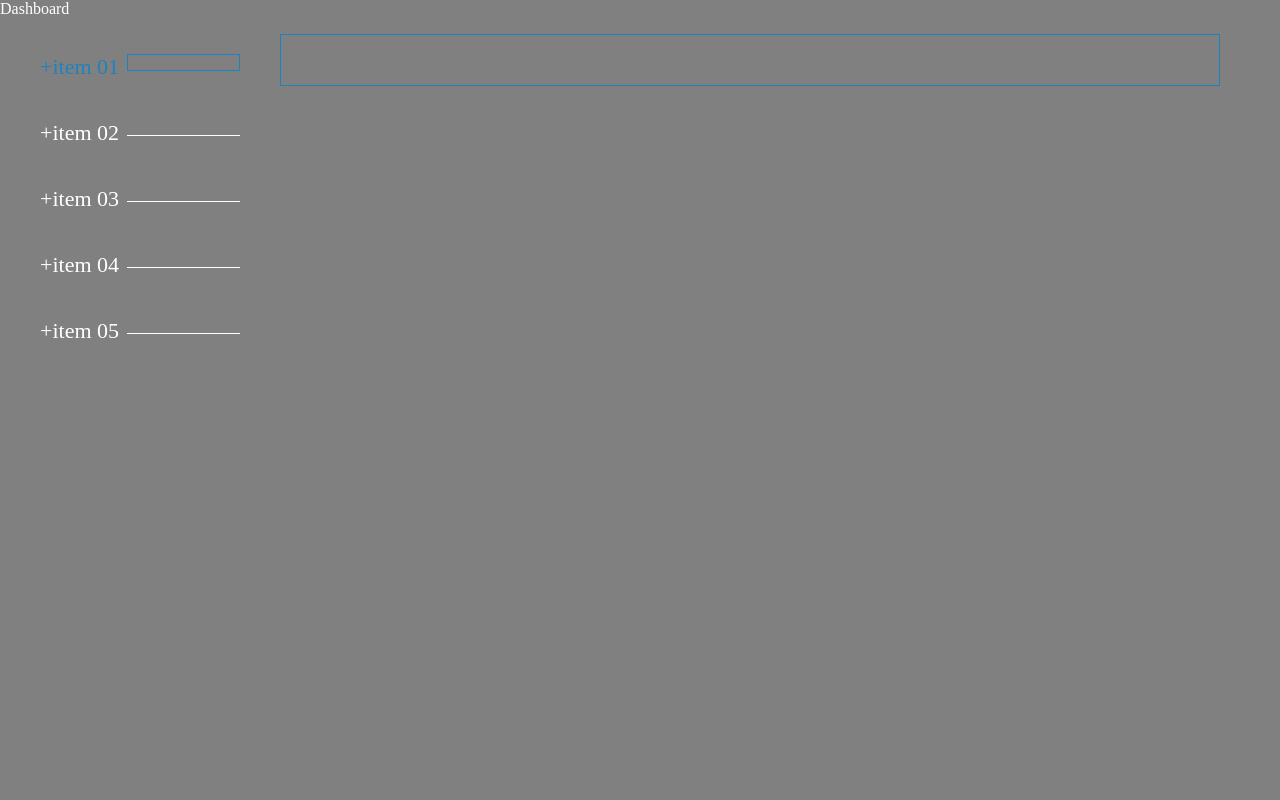
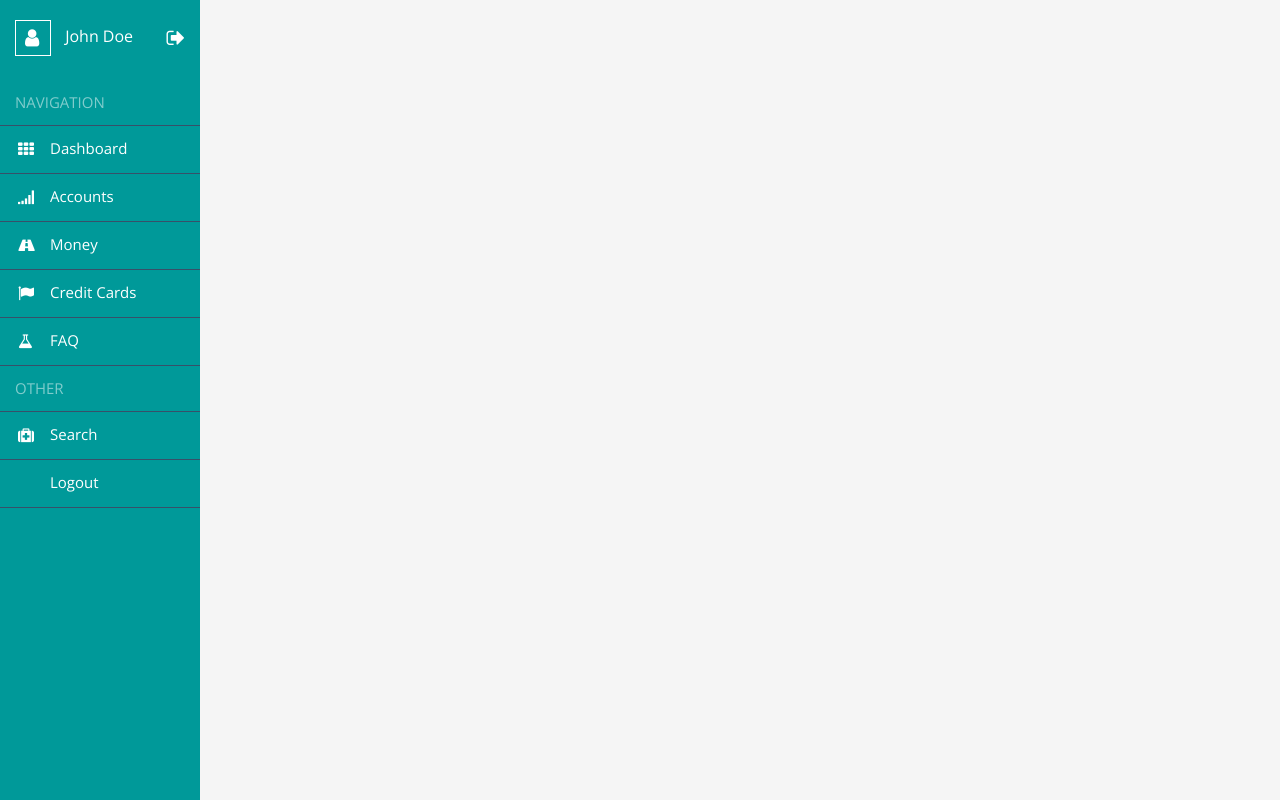
Before and after one commit to stuycs-softdev-fall-2013/proj3-6-BAJA, a Flask app: template sites/bank/templates/dashboard.html in a window 1280 px wide. Run offline with Flask 2, Linux system fonts and the light colour scheme; the template is opened without the code that fills it, so the values that code supplies are empty; some libraries are stand-ins or nearby versions; some web fonts are replaced.

Commit message:
Scrap, start over

```diff
--- a/sites/bank/static/dashboard.css
+++ b/sites/bank/static/dashboard.css
@@ -1,122 +1,216 @@
-@font-face{
-	font-family: Electrotome;
-	src: url('https://dl.dropbox.com/u/29176679/SF%20Electrotome.ttf')
+@import url("http://fonts.googleapis.com/css?family=Open+Sans");
+@import url("http://netdna.bootstrapcdn.com/font-awesome/4.0.3/css/font-awesome.css");
+* {
+  margin: 0;
+  padding: 0;
+  box-sizing: border-box;
 }
 
-@-webkit-keyframes pulse {
-	0%{
-		border:1px solid rgb(0,250,250);
-	}
-	50%{
-		border:1px solid rgb(50,50,150);
-	}
-	100%{
-		border:1px solid rgb(0,250,250);
-	}
+:before, :after {
+  content: '';
+  display: block;
+  position: absolute;
+  box-sizing: border-box;
 }
 
-@-webkit-keyframes pulse_text {
-	0%{
-		color:rgb(0,250,250);
-	}
-	50%{
-		color:rgb(50,50,150);
-	}
-	100%{
-		color:rgb(0,250,250);
-	}
+html, body {
+  height: 100%;
 }
 
-.selected .row, .pulse{
-	-webkit-animation: pulse 2s infinite;
-	-webkit-animation-timing-function: linear;
+body {
+  font: 15px/1 'Open Sans', sans-serif;
+  color: #777;
 }
 
-.selected > div:first-child, .selected > span{
-	-webkit-animation: pulse_text 2s infinite;
-	-webkit-animation-timing-function: linear;
+a {
+  cursor: pointer;
 }
 
-header{
-	font-family: Electrotome;
-	color:white;
+ul {
+  list-style: none;
 }
 
-footer{
-	font-family: Electrotome;
-	color:rgb(100,100,100);
-	text-align: center;
-
+.wrapper {
+  display: flex;
+  min-height: 100%;
 }
 
-section{
-	border:1px solid rgba(0,100,75,1);
-	min-height: 50px;
-	min-width: 50px;
-	margin-right: 60px;
+nav {
+  width: 200px;
+  background: #009999;
 }
 
-span,div{
+nav header {
+  position: relative;
+  height: 80px;
+  padding: 20px 0 0 15px;
+  font-size: 16px;
+  color: #fff;
+  background: #009999;
 }
 
-body{
-	background: #808080;
-	padding: 0;
-	margin: 0;
+nav header span {
+  position: relative;
+  display: inline-block;
+  width: 36px;
+  height: 36px;
+  margin: 0 10px 0 0;
+  vertical-align: middle;
+  border: 1px solid #fff;
 }
 
-.flex{
-	display: -moz-box;
-	display: -webkit-box;
-	display: -ms-flexbox;
-	display: -o-box;
-	display: box;
+nav header span:before {
+  content: '\f007';
+  font: normal 20px fontawesome;
+  top: 7px;
+  left: 9px;
 }
 
-#content{
-	width: 100%;
+nav header a:before {
+  content: '\f08b';
+  font: normal 20px fontawesome;
+  top: 28px;
+  right: 15px;
 }
 
-#content article, .content aside{
-	min-height: 20px;
-	min-width: 20px;
+nav ul span {
+  display: block;
+  padding: 15px;
+  color: rgba(255, 255, 255, 0.5);
+  text-transform: uppercase;
+  border-bottom: 1px solid #385069;
 }
 
-#content article{
-	-moz-box-flex:8.0;
-	-webkit-box-flex:8.0;
-	-ms-flexbox-flex:8.0;
-	-o-box-flex:8.0;
-	box-flex:8.0;
+nav ul a {
+  position: relative;
+  display: block;
+  padding: 15px 15px 17px 50px;
+  color: #fff;
+  border-bottom: 1px solid #385069;
 }
 
-#content aside{
-	-moz-box-flex:1.0;
-	-webkit-box-flex:1.0;
-	-ms-flexbox-flex:1.0;
-	-o-box-flex:1.0;
-	box-flex:1.0;
+nav ul a:hover,
+nav ul a.active {
+  background: #009999;
 }
 
-aside > div.flex{
-	box-orient: vertical;
-	-o-box-orient: vertical;
-	-moz-box-orient: vertical;
-	-webkit-box-orient: vertical;
-	-ms-flexbox-orient: vertical;
+nav ul a:before {
+  font: normal 16px fontawesome;
+  top: 15px;
+  left: 18px;
 }
-aside > div.flex > div{ padding:20px 40px 20px 40px;	min-width: 40px; -webkit-box-orient: horizontal; color: white; -webkit-transition: color 0.3s;}
 
-aside > div.flex > div > span, aside > div.flex > div > div:first-child{ height: 10px;	min-width: 40px; font-family: Electrotome; font-size: 22px; display: inline; }
+nav ul li:nth-child(2) a:before {
+  content: '\f00a';
+}
 
-.row{
-	-moz-box-flex:5.0;
-	-webkit-box-flex:5.0;
-	-ms-flexbox-flex:5.0;
-	-o-box-flex:5.0;
-	box-flex:5.0;
-	border: 1px  white;
-	height: 15px;
-	margin:0 0 0 8px;
-	border-style: none none solid none;
+nav ul li:nth-child(3) a:before {
+  content: '\f012';
 }
+
+nav ul li:nth-child(4) a:before {
+  content: '\f018';
+}
+
+nav ul li:nth-child(5) a:before {
+  content: '\f024';
+}
+
+nav ul li:nth-child(6) a:before {
+  content: '\f0c3';
+}
+
+nav ul li:nth-child(7) a:before {
+  content: '\f09b';
+}
+
+nav ul li:nth-child(8) a:before {
+  content: '\f0fa';
+}
+
+nav ul li:nth-child(10) a:before {
+  content: '\f002';
+}
+
+nav ul li:nth-child(11) a:before {
+  content: '\f085';
+}
+
+nav ul li:nth-child(12) a:before {
+  content: '\f08b';
+}
+
+main {
+  flex: 1;
+  padding: 25px;
+  background: #f5f5f5;
+}
+
+main h1 {
+  height: 80px;
+  margin: -25px -25px 25px -25px;
+  padding: 0 25px;
+  line-height: 76px;
+  font-size: 24px;
+  font-weight: 400;
+  background: #fff;
+}
+
+.flex-grid {
+  display: flex;
+}
+
+.flex-grid > div {
+  flex: 1;
+  margin: 0 20px 20px 0;
+  padding: 15px;
+  border: 1px solid #ddd;
+  background: #fff;
+}
+
+.flex-grid > div:last-child {
+  margin-right: 0;
+}
+
+.flex-grid h2 {
+  margin: -15px -15px 15px -15px;
+  padding: 12px 15px;
+  font-size: 14px;
+  font-weight: 400;
+  text-transform: uppercase;
+  border-bottom: 1px solid #ddd;
+  background: #fafafa;
+}
+
+.flex-grid li {
+  position: relative;
+  margin: 0 0 10px;
+  padding: 0 0 0 25px;
+}
+
+.flex-grid li:before {
+  content: '\f00c';
+  font: normal 16px fontawesome;
+  top: 0;
+  left: 0;
+  color: #999;
+}
+
+.flex-grid table {
+  width: 100%;
+  border-collapse: collapse;
+}
+
+.flex-grid table tr:nth-child(odd) {
+  background: #f9f9f9;
+}
+
+.flex-grid table tr:nth-child(even) {
+  background: #fff;
+}
+
+.flex-grid table td {
+  padding: 10px;
+  font-size: 12px;
+  border: 1px solid #ddd;
+}
--- a/sites/bank/static/dashboard.js
+++ b/sites/bank/static/dashboard.js
@@ -1,62 +1,6 @@
-//object with functions
-var functions = {
-	alert: function(){
-	alert("chamou");
-	},
-
-//change the position of the footer tag
-resize: function (){
-	var	winHeight = $(window).innerHeight(),
-	contentHeight = $("#content").height(),
-	headerHeight = $("header").height(),
-	bodyHeight = $("body").height(),
-	footerHeight = $("footer").height();
-
-	if(winHeight > ( headerHeight + contentHeight + footerHeight )){
-		$("footer").css("margin-top",( winHeight - (bodyHeight + 10 )) + "px");
-	}
-	else{
-		$("footer").css("margin-top","0px");
-	}
-	},
-		selectedItem:function(elem){
-		return $(elem).hasClass("selected");
-	},
-		removeSelected:function(elem){
-		$(elem).removeClass("selected");
-		$(elem).trigger("mouseleave");
-	},
-		addSelected:function(elem){
-		$(elem).addClass("selected");
-	}
-}
-
-$(document).ready(function(){
-	functions.resize();
-	$("aside div:first-child div.flex").click(function(){
-	var items = $("aside div:first-child div.flex"),
-	$this = $(this);
-
-	if(! functions.selectedItem($this)){
-	for (var i = 0; i < items.length; i++) {
-	if($(items[i]).hasClass("selected")){
-		functions.removeSelected($(items[i]));
-		functions.addSelected($this);
-	}
-	}
-	}
-	}).mouseover(function(){
-		var $this = $(this);
-		if(! functions.selectedItem($this)){
-			$(this).css("color","gray");
-			$(this).children(".row").css("border-color","gray");
-		}
-		}).mouseleave(function(){
-			var $this = $(this);
-			if(! functions.selectedItem($this)){
-				$(this).css("color","white");
-				$(this).children(".row").css("border-color","white");
-			}
-			});
-
-		});
+$(document).ready(function() {
+  $('nav ul a').on('click', function() {
+    $('nav ul a').removeClass('active');
+    $(this).toggleClass('active');
+  });
+});
--- a/sites/bank/templates/dashboard.html
+++ b/sites/bank/templates/dashboard.html
@@ -5,52 +5,31 @@
   </head>
 
   <body>
-  	<header>
-			<p>Dashboard</p>
-		</header>
-		<div id="content" class="flex">
-			<aside >
-				<div class="flex">
-					<div class="flex selected">
-						<div >+</div>
-						<span >item 01</span>
-						<div id="row1" class="row"></div>
-					</div>
+  <div class="wrapper">
 
-					<div class="flex">
-						<div>+</div>
-						<span>item 02</span>
-						<div class="row"></div>
-					</div>
+  <nav>
 
-					<div class="flex">
-						<div>+</div>
-						<span>item 03</span>
-						<div class="row"></div>
-					</div>
+    <header>
+      <span></span>
+      John Doe
+      <a></a>
+    </header>
 
-					<div class="flex">
-						<div>+</div>
-						<span>item 04</span>
-						<div class="row"></div>
-					</div>
+    <ul>
+      <li><span>Navigation</span></li>
+      <li><a class="active">Dashboard</a></li>
+      <li><a>Accounts</a></li>
+      <li><a>Money</a></li>
+      <li><a>Credit Cards</a></li>
+      <li><a>FAQ</a></li>
+      <li><span>Other</span></li>
+      <li><a>Search</a></li>
+      <li><a>Logout</a></li>
+    </ul>
 
-					<div class="flex">
-						<div>+</div>
-						<span>item 05</span>
-						<div class="row"></div>
-					</div>
-				</div>
-			</aside>
-			<article>
-				<section class="pulse">
+  </nav>
+  <main></main>
+  </div>
 
-				</section>
-			</article>
-
-		</div>
-
-		<footer>
-		</footer>
   </body>
 </html>
```
